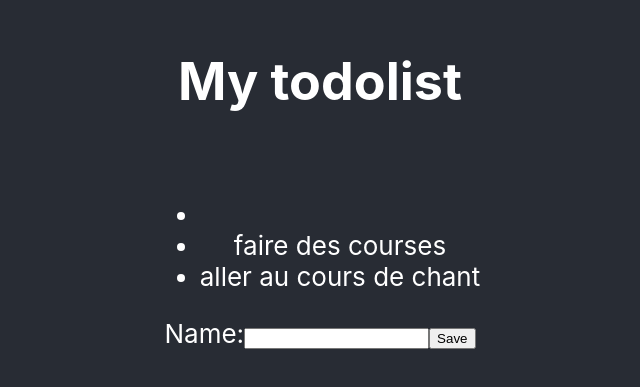
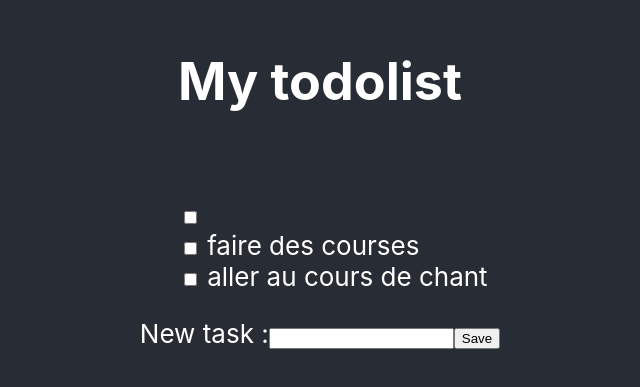
Before and after one commit to ChloeStevovitch/reacttodolist, a React (Create React App) app: page / in a window 1280 px wide. Shown: the part 205-592 px from the top of the page, without its empty margins (320-960 px from the left). Built offline with nearby package versions, Linux system fonts and the light colour scheme.

Commit message:
checkbox added

```diff
--- a/src/App.js
+++ b/src/App.js
@@ -9,9 +9,18 @@ import './App.css';
 
 const Tasks =['faire des courses','aller au cours de chant'];
 
+const liStyle = {
+    listStyleType: 'none',
+    textAlign: 'left'
+
+};
+
+const checkboxStyle = {
+};
+
 
 function Toarray(props) {
-    var array = props.tab.map(elmt => <li>{elmt}</li>);
+    var array = props.tab.map(elmt => <li style={liStyle}> <input type="checkbox" style={checkboxStyle}/> {elmt} </li>);
     return <ul>{array}</ul>
 }
 
@@ -20,8 +29,9 @@ function Totitle(props) {
 }
 
 function Livepreview(props){
-    return <ul><li>{props.value}</li></ul>
+    return <ul><li style={liStyle}>{props.value}</li></ul>
 }
+
 
 
 class App extends Component {
@@ -58,7 +68,7 @@ class App extends Component {
             <Toarray tab={[this.state.value].concat(Tasks)}/>
               <form  onSubmit={this.handleSubmit}>
                   <label>
-                      Name:
+                      New task :
                       <input id='taskInput' type="text" value={this.state.value} onChange={this.handleChange} />
                   </label>
                   <input type="submit" value="Save" />
```
